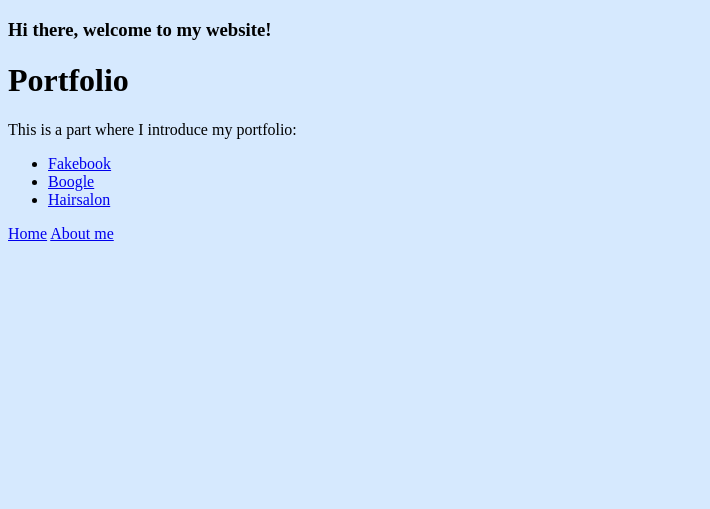
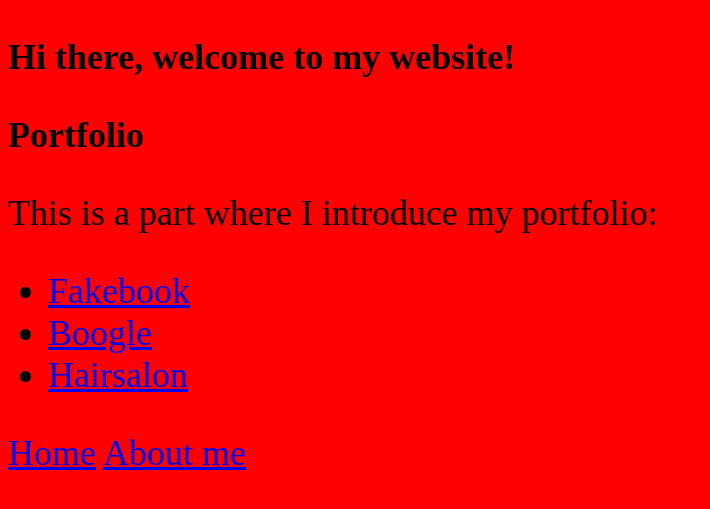
Before and after one commit to marijaer/my_website, a Flask app: page /portfolio in a window 1280 px wide. Shown: the top 509 px of the page, without its empty margins (0-710 px from the left). Run offline with Flask 2, Linux system fonts and the light colour scheme.

Commit message:
base.css

```diff
--- a/static/css/base.css
+++ b/static/css/base.css
@@ -1,4 +1,4 @@
 * {
-    background-color: #D6E9FE;
-    font-size: 36 px;
+    background-color: red;
+    font-size: 36px;
 }
```
